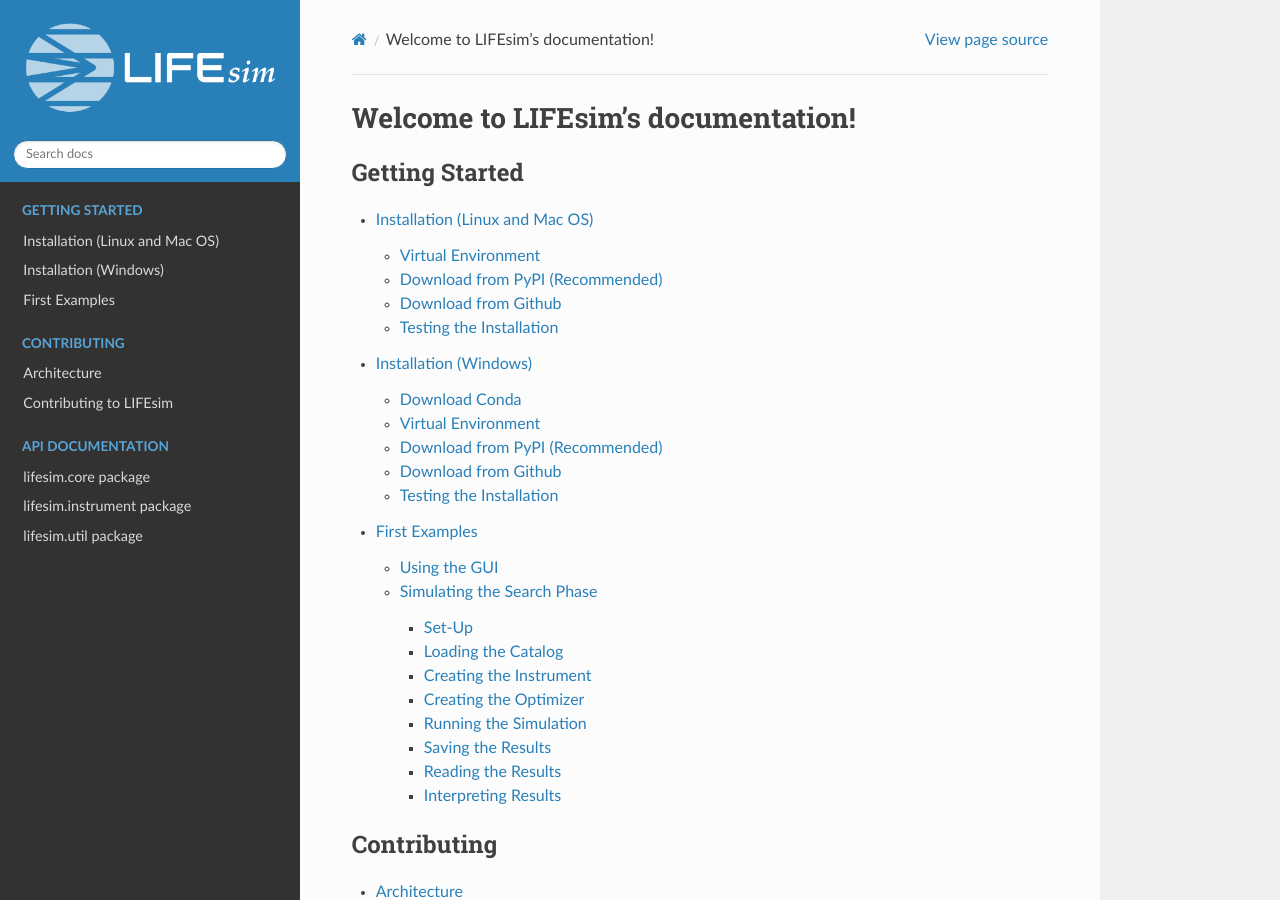
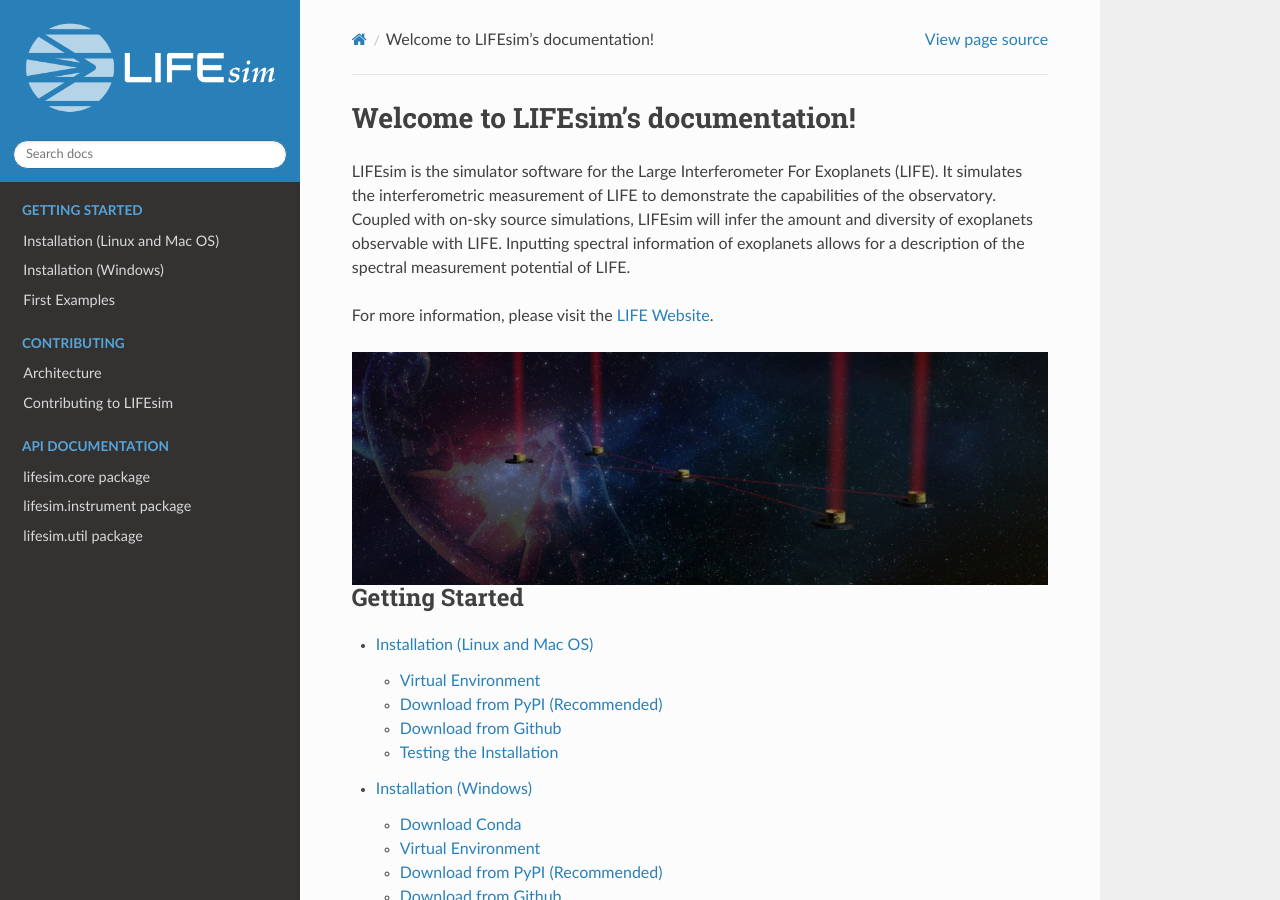
Before and after one commit to fdannert/LIFEsim, a Sphinx documentation site: the page built from docs/index.rst, in a window 1280 px wide and 900 px high. Built offline with Sphinx 7.4.7 and the Read the Docs theme 2.0.0, drawn with Linux system fonts in a browser that asks for light colours.

Commit message:
more welcoming index page

```diff
--- a/docs/index.rst
+++ b/docs/index.rst
@@ -1,5 +1,19 @@
 Welcome to LIFEsim's documentation!
 ===================================
+
+LIFEsim is the simulator software for the Large Interferometer For Exoplanets (LIFE). It simulates
+the interferometric measurement of LIFE to demonstrate the capabilities of the observatory. Coupled
+with on-sky source simulations, LIFEsim will infer the amount and diversity of exoplanets
+observable with LIFE. Inputting spectral information of exoplanets allows for a description of the
+spectral measurement potential of LIFE.
+
+For more information, please visit the |LIFE Website|.
+
+.. image:: _static/LIFE_visual.jpg
+   :width: 100%
+   :align: center
+   :target: https://www.life-space-mission.com/
+
 .. toctree::
    :maxdepth: 4
    :caption: Getting Started
@@ -23,3 +37,7 @@ Welcome to LIFEsim's documentation!
    core
    instrument
    util
+
+.. |LIFE Website| raw:: html
+
+   <a href="https://www.life-space-mission.com/" target="_blank">LIFE Website</a>
```
Also changed, not shown: docs/_static/LIFE_visual.jpg (added).
